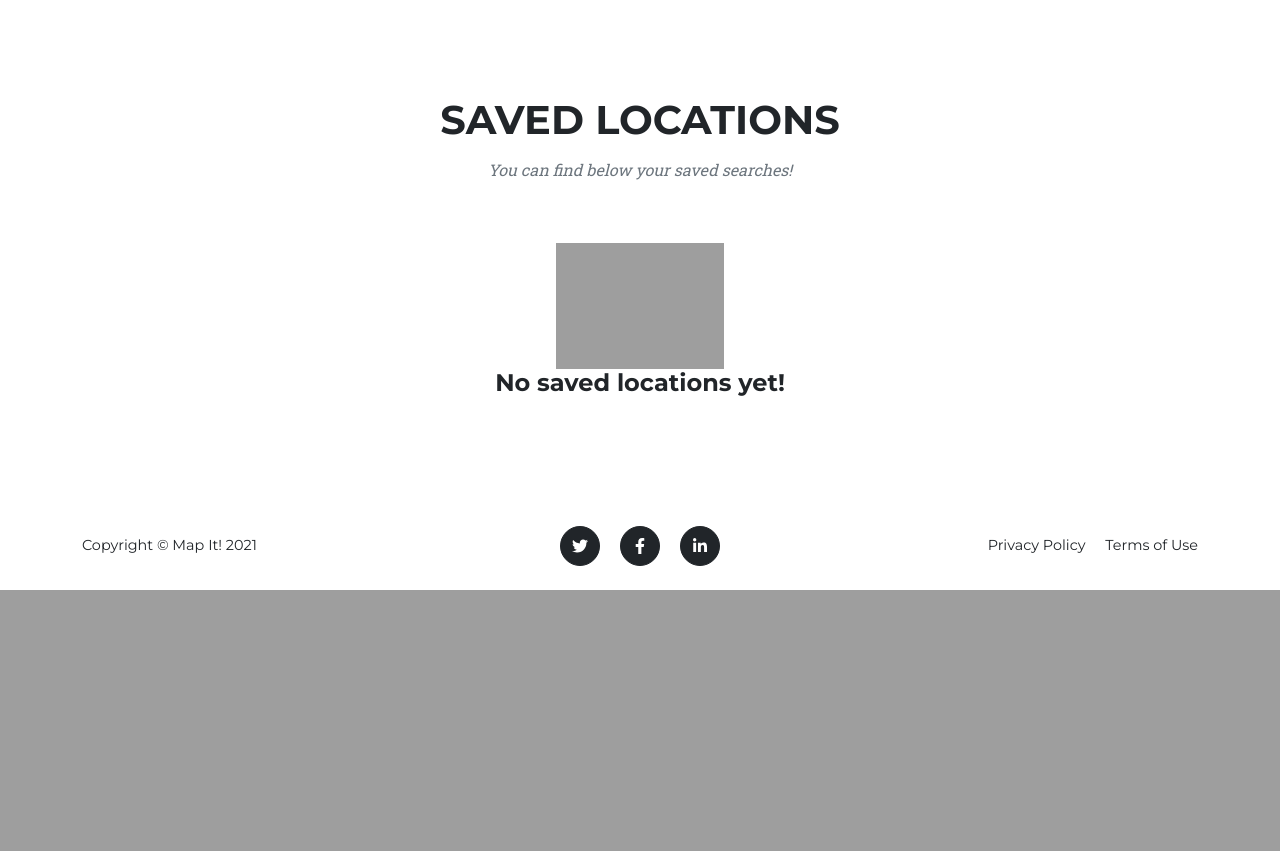
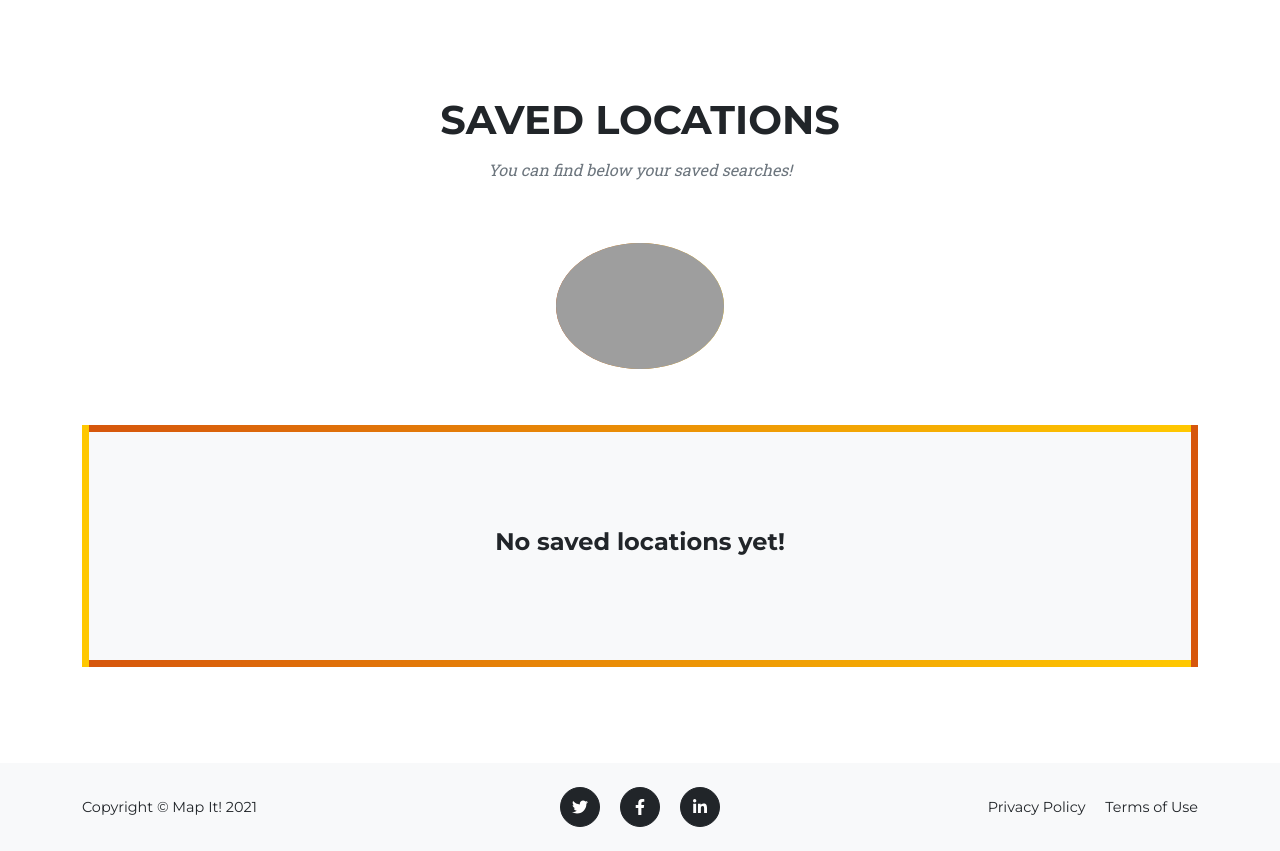
Before and after one commit to wylandcrews/SWE-Final-Project, a Flask app: page /profile in a window 1280 px wide. Shown: the part 677-1528 px from the top of the page. Before the commit the page ends 1267 px from the top, so only its background shows below. Run offline with Flask 2, Linux system fonts and the light colour scheme; the visitor is signed in with stand-in values (Sample User, id 1); data comes from the database, SQL or seed files in the repository; data that the repository does not hold is empty; some libraries are stand-ins or nearby versions; grey boxes are pictures that could not be loaded.

Commit message:
Profile style changes

```diff
--- a/templates/profile.html
+++ b/templates/profile.html
@@ -54,12 +54,17 @@
                 <h2 class="section-heading text-uppercase">Saved locations</h2>
                 <h3 class="section-subheading text-muted">You can find below your saved searches!</h3>
             </div>
-            <img src="{{userProfileImage}}" alt="User Profile Image"
-                style="height: 15%; width: 15%; display: block; margin-left: auto; margin-right: auto;">
+            <img class="mx-auto rounded-circle" src="{{userProfileImage}}" alt="User Profile Image"
+                style="/* border-width: thick; */height: 15%;width: 15%;display: block;margin-left: auto;margin-right: auto;/* border-color: black; *//* border-width: 126px; *//* border: solid; */border: 0px solid transparent;background: linear-gradient(to right, #d6560c, #ffc800);/* background: no-repeat; */">
+
+            <div style="padding-bottom: 5%;"></div>
+
+            <div style="border: 7px solid transparent; background: linear-gradient(to right, #d6560c, #ffc800);">
+                <section class="page-section bg-light">
                     <div class="row text-center">
                         {% if fav_place_name %}
                         <div style="padding-bottom: 4%;"></div>
-                <h4>{{fav_place_name}}</h4>
+                        <h2>{{fav_place_name}}</h2>
                         {% if fav_photo %}
                         <div style="display: flex; justify-content: center;">
                             <img style="width: 500px; height: auto;" src="{{fav_photo}}" alt="Place Image" />
@@ -74,9 +79,12 @@
                         <h4>No saved locations yet!</h4>
                         {% endif %}
                     </div>
+                </section>
+            </div>
         </div>
     </section>
     <!-- Footer-->
+    <div class="bg-light">
         <footer class="footer py-4">
             <div class="container">
                 <div class="row align-items-center">
@@ -93,6 +101,7 @@
                 </div>
             </div>
         </footer>
+    </div>
     <!-- Bootstrap core JS-->
     <script src="https://cdn.jsdelivr.net/npm/bootstrap@5.1.3/dist/js/bootstrap.bundle.min.js"></script>
     <!-- Core theme JS-->
```
Lines whose indentation alone changed are shown as unchanged.
